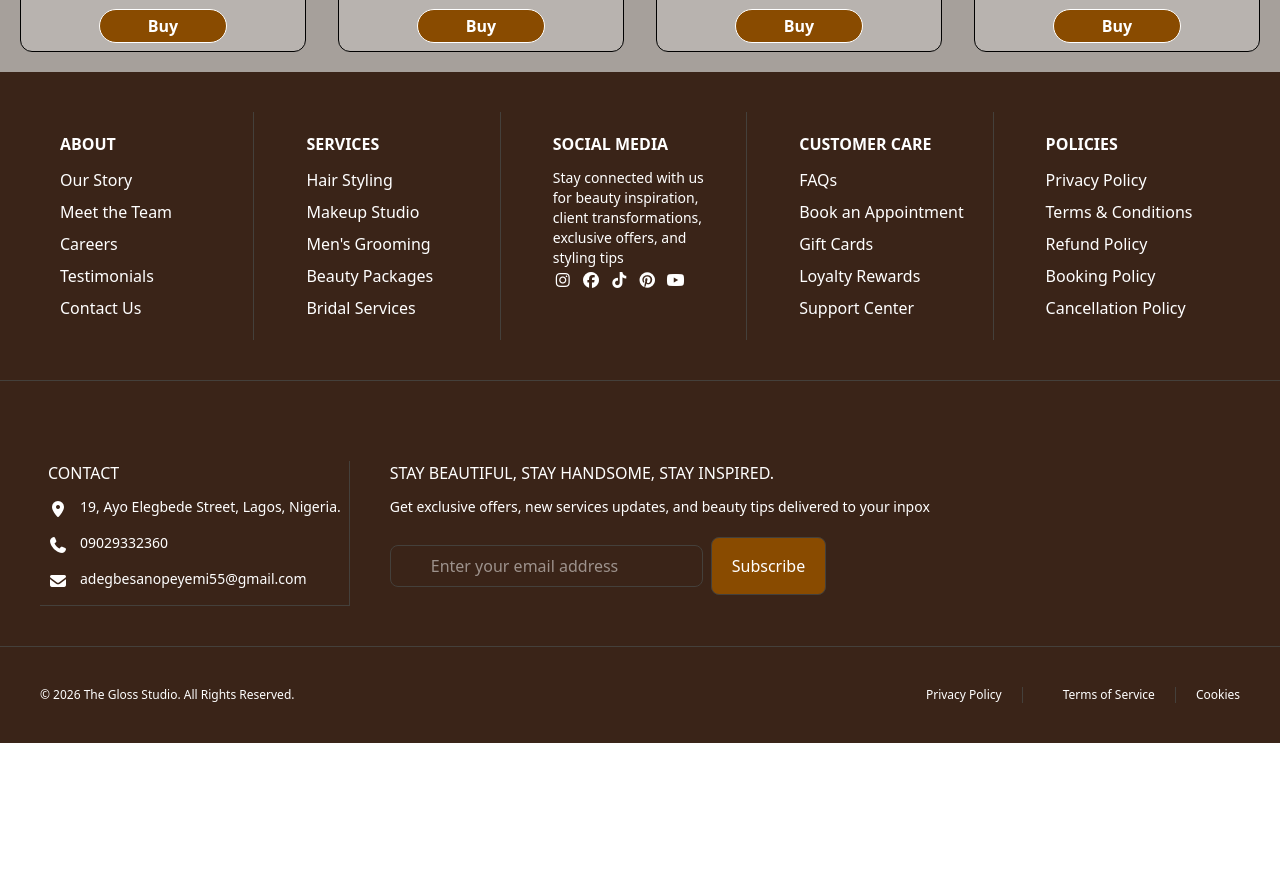
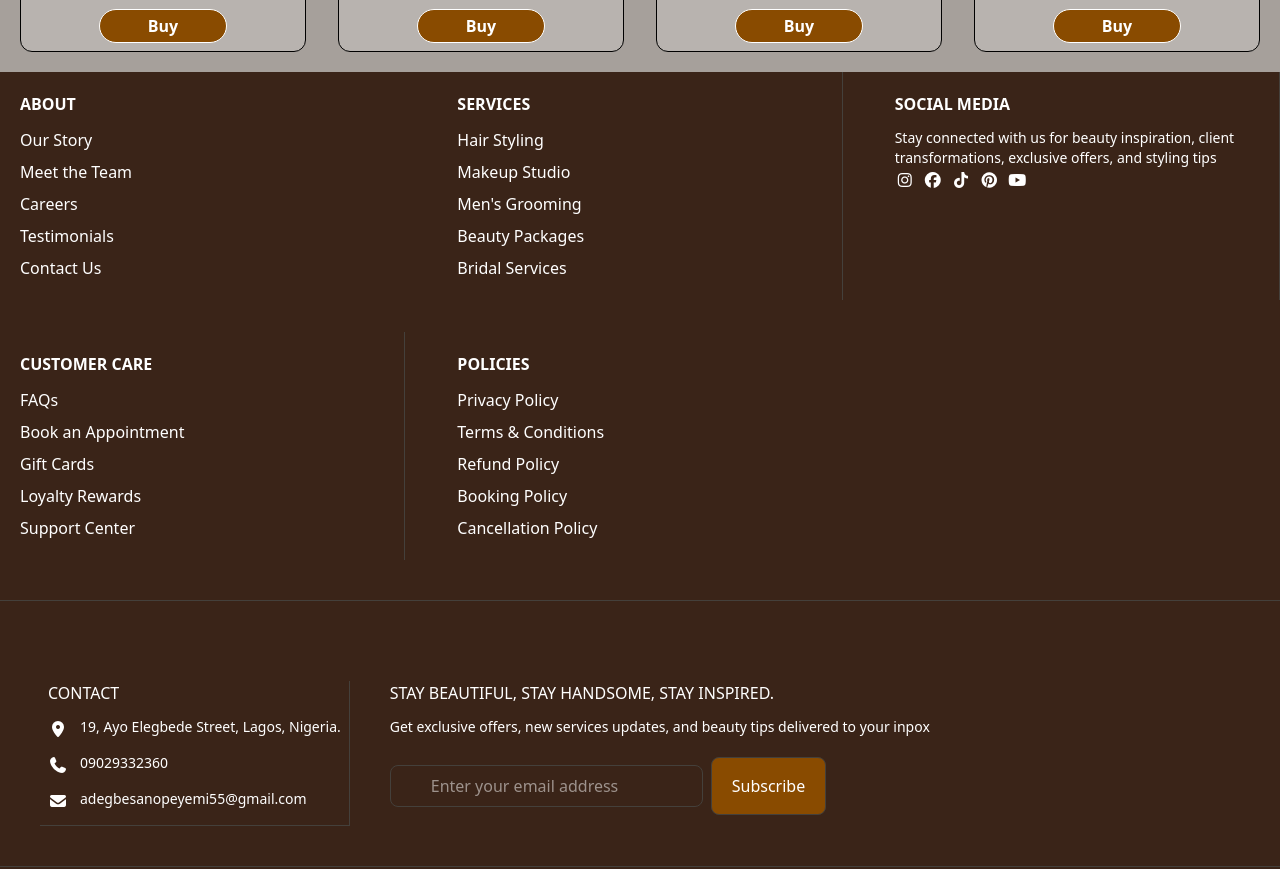
Before and after one commit to Opeyemi2342/My-Project, a website: page ShopPage.html in a window 1280 px wide. Shown: the part 2085-2954 px from the top of the page. Before the commit the page ends 2828 px from the top, so only its background shows below. Drawn offline with Linux system fonts and the light colour scheme.

Commit message:
initial commit

```diff
--- a/ShopPage.html
+++ b/ShopPage.html
@@ -461,9 +461,9 @@
     </section>
 
     <section class="bg-[#3A2418] text-white">
-        <div class="mb-10 grid lg:grid-cols-5 gap-8 border-b border-stone-700 pb-10 lg:p-10">
+        <div class="mb-10 grid md::grid-cols-5 sm:grid-cols-3 gap-8 border-b border-stone-700 pb-10 md:p-10">
             <div>
-                <div class="lg:border-r border-stone-700 p-5">
+                <div class="md:border-r border-stone-700 p-5">
                     <h3 class="font-semibold mb-3">ABOUT</h3>
                     <ul class="space-y-2">
                         <li><a href="">Our Story</a></li>
@@ -491,8 +491,7 @@
             <div class="lg:border-r border-stone-700 p-5">
                 <div class="">
                     <h3 class="font-semibold mb-3">SOCIAL MEDIA</h3>
-                    <p class="text-sm">Stay connected with us for beauty inspiration, client transformations, exclusive
-                        offers, and styling tips</p>
+                    <p class="text-sm">Stay connected with us for beauty inspiration, client transformations, exclusive offers, and styling tips</p>
                 </div>
 
                 <div class="space-x-1">
@@ -562,18 +561,15 @@
             <div>
                 <div>
                     <h2 class="mb-3">STAY BEAUTIFUL, STAY HANDSOME, STAY INSPIRED.</h2>
-                    <p class="mb-3 text-xs md:text-sm">Get exclusive offers, new services updates, and beauty tips
-                        delivered to your inpox</p>
+                    <p class="mb-3 text-xs md:text-sm">Get exclusive offers, new services updates, and beauty tips delivered to your inpox</p>
                 </div>
 
                 <div class="sm:flex gap-2 space-y-2">
                     <div class="mt-4">
-                        <input type="email" name="email" id="" placeholder="Enter your email address"
-                            class="border border-stone-700 px-10 py-2 rounded-lg">
+                        <input type="email"  name="email" id="" placeholder="Enter your email address" class="border border-stone-700 px-10 py-2 rounded-lg">
                     </div>
 
-                    <button
-                        class="border px-5 rounded-lg bg-yellow-800 border-stone-700 text-white hover:bg-yellow-900 sm:mt-2">Subscribe</button>
+                       <button class="border px-5 rounded-lg bg-yellow-800 border-stone-700 text-white hover:bg-yellow-900 sm:mt-2">Subscribe</button>
 
                 </div>
             </div>
@@ -588,12 +584,17 @@
                 <div class="flex gap-5">
                     <p class="px-5 border-r border-stone-700">Privacy Policy</p>
                     <p class="px-5 border-r border-stone-700">Terms of Service</p>
-                    <p>Cookies</p>
+                    <p >Cookies</p>
                 </div>
             </div>
         </div>
     </section>
 
+    </section>
+
+
+
+
     <script src="./Javascript Folders/shop.js"></script>
 </body>
 
```
Also changed, not shown: AboutPage.html (+2 -2 lines), ServicePage.html (+2 -2 lines), index.html (+2 -2 lines). Lines whose indentation alone changed are shown as unchanged.
